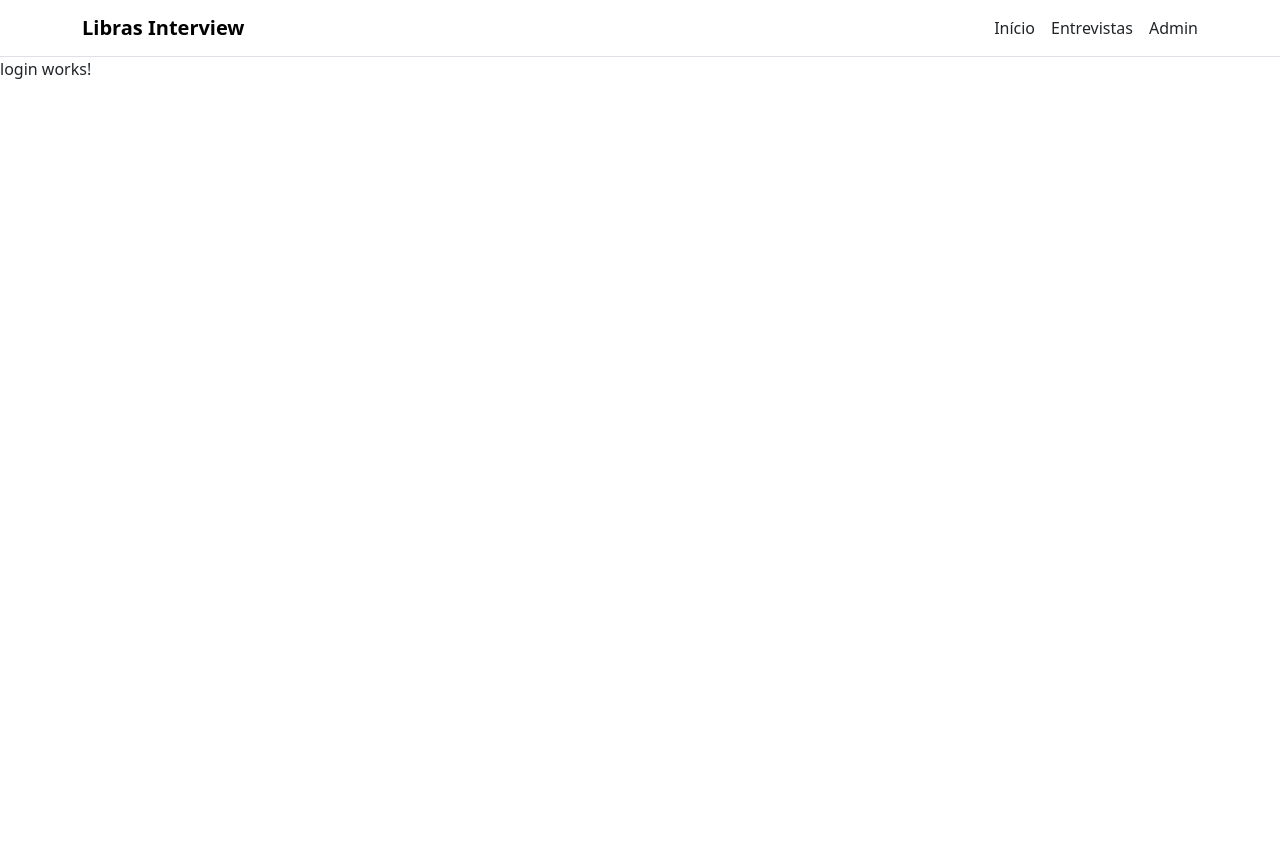
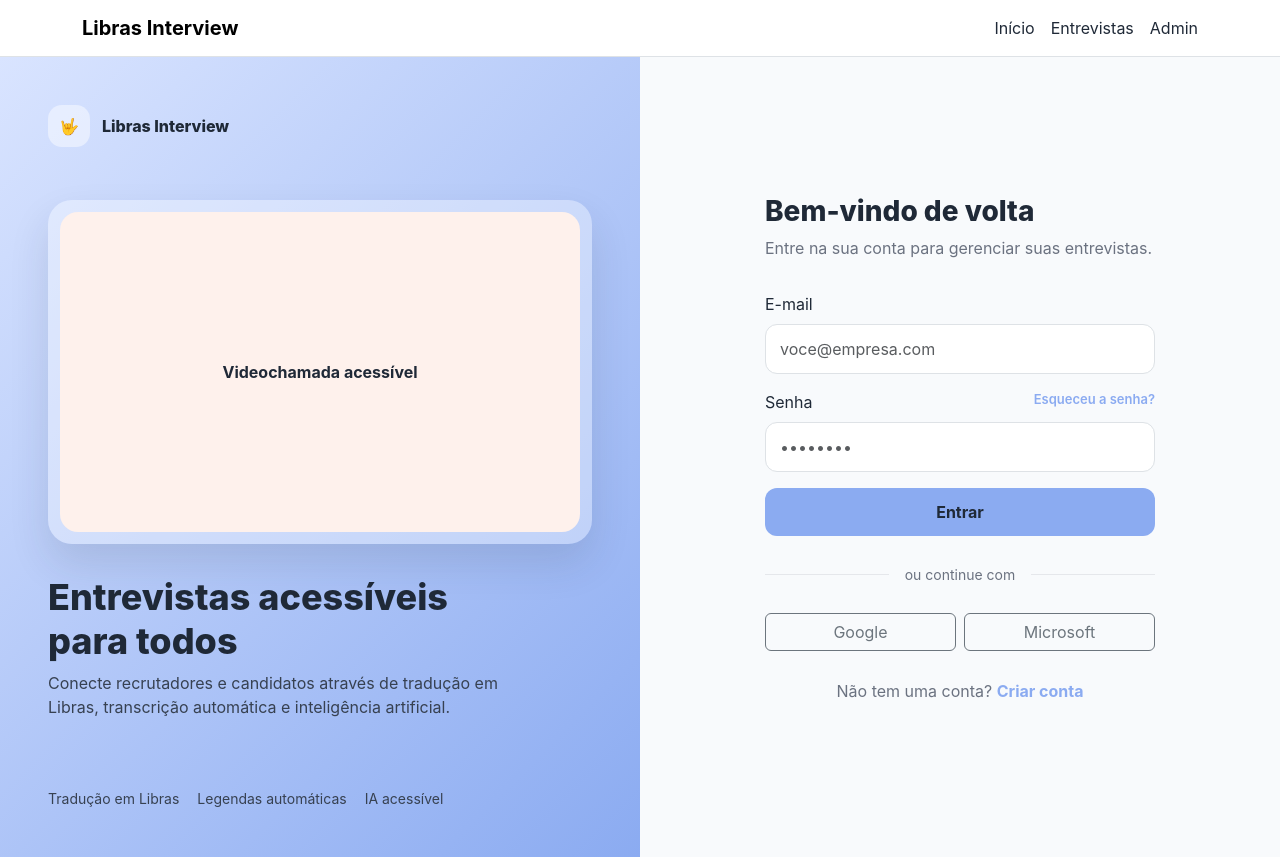
Before and after one commit to Anabastoslps/LibrasInterview-Front, an Angular app: page /login in a window 1280 px wide. Before the commit the page ends 800 px from the top, so only its background shows below. Built offline with nearby package versions, Linux system fonts and the light colour scheme.

Commit message:
Front-tela-login

```diff
--- a/src/app/features/auth/pages/login/login.css
+++ b/src/app/features/auth/pages/login/login.css
@@ -0,0 +1,150 @@
+.login-page {
+    min-height: 100vh;
+    display: grid;
+    grid-template-columns: 1fr 1fr;
+}
+
+.login-hero {
+    background: linear-gradient(135deg, var(--primary-light), var(--primary));
+    color: #1f2937;
+    padding: 48px;
+    flex-direction: column;
+    justify-content: space-between;
+}
+
+.brand {
+    display: flex;
+    align-items: center;
+    gap: 12px;
+    font-weight: 800;
+}
+
+.brand-icon,
+.mobile-logo {
+    width: 42px;
+    height: 42px;
+    border-radius: 14px;
+    background: rgba(255, 255, 255, 0.45);
+    display: flex;
+    align-items: center;
+    justify-content: center;
+}
+
+.hero-content h2 {
+    max-width: 460px;
+    font-size: 36px;
+    font-weight: 800;
+    margin-top: 32px;
+}
+
+.hero-content p {
+    max-width: 460px;
+    color: #374151;
+}
+
+.illustration-card {
+    padding: 12px;
+    background: rgba(255, 255, 255, 0.35);
+    border-radius: 24px;
+    box-shadow: 0 20px 40px rgba(31, 41, 55, 0.12);
+}
+
+.video-placeholder {
+    height: 320px;
+    border-radius: 18px;
+    background:
+        linear-gradient(rgba(255, 255, 255, .75), rgba(255, 255, 255, .75)),
+        var(--accent-light);
+    display: flex;
+    align-items: center;
+    justify-content: center;
+    font-weight: 700;
+}
+
+.hero-tags {
+    display: flex;
+    gap: 18px;
+    font-size: 14px;
+    color: #374151;
+}
+
+.login-form-wrapper {
+    background: var(--background);
+    display: flex;
+    align-items: center;
+    justify-content: center;
+    padding: 32px;
+}
+
+.login-card {
+    width: 100%;
+    max-width: 390px;
+}
+
+.login-card h1 {
+    font-size: 28px;
+    font-weight: 800;
+}
+
+.subtitle {
+    color: var(--muted);
+    margin-bottom: 32px;
+}
+
+.form-control {
+    border-radius: 12px;
+    padding: 12px 14px;
+}
+
+.btn-primary-custom {
+    background: var(--primary);
+    border: none;
+    color: #1f2937;
+    font-weight: 700;
+    border-radius: 12px;
+    padding: 12px;
+}
+
+.btn-primary-custom:hover {
+    background: #789be8;
+    color: #111827;
+}
+
+.forgot-link {
+    font-size: 13px;
+    color: var(--primary);
+    text-decoration: none;
+    font-weight: 600;
+}
+
+.divider {
+    display: flex;
+    align-items: center;
+    gap: 16px;
+    margin: 28px 0;
+    color: var(--muted);
+}
+
+.divider span {
+    flex: 1;
+    height: 1px;
+    background: var(--border);
+}
+
+.create-account {
+    text-align: center;
+    margin-top: 28px;
+    color: var(--muted);
+}
+
+.create-account a {
+    color: var(--primary);
+    font-weight: 700;
+    text-decoration: none;
+}
+
+@media (max-width: 991px) {
+    .login-page {
+        grid-template-columns: 1fr;
+    }
+}
--- a/src/app/features/auth/pages/login/login.html
+++ b/src/app/features/auth/pages/login/login.html
@@ -1 +1,85 @@
-<p>login works!</p>
+<div class="login-page">
+    <section class="login-hero d-none d-lg-flex">
+        <div class="brand">
+            <div class="brand-icon">🤟</div>
+            <span>Libras Interview</span>
+        </div>
+
+        <div class="hero-content">
+            <div class="illustration-card">
+                <div class="video-placeholder">
+                    <span>Videochamada acessível</span>
+                </div>
+            </div>
+
+            <h2>Entrevistas acessíveis para todos</h2>
+
+            <p>
+                Conecte recrutadores e candidatos através de tradução em Libras,
+                transcrição automática e inteligência artificial.
+            </p>
+        </div>
+
+        <div class="hero-tags">
+            <span>Tradução em Libras</span>
+            <span>Legendas automáticas</span>
+            <span>IA acessível</span>
+        </div>
+    </section>
+
+    <section class="login-form-wrapper">
+        <div class="login-card">
+
+
+            <h1>Bem-vindo de volta</h1>
+            <p class="subtitle">
+                Entre na sua conta para gerenciar suas entrevistas.
+            </p>
+
+            <form>
+                <div class="mb-3">
+                    <label class="form-label">E-mail</label>
+                    <input type="email" class="form-control" placeholder="voce@empresa.com" />
+                </div>
+
+                <div class="mb-3">
+                    <div class="d-flex justify-content-between">
+                        <label class="form-label">Senha</label>
+                        <a href="#" class="forgot-link">Esqueceu a senha?</a>
+                    </div>
+
+                    <input type="password" class="form-control" placeholder="••••••••" />
+                </div>
+
+                <button type="button" class="btn btn-primary-custom w-100">
+                    Entrar
+                </button>
+            </form>
+
+            <div class="divider">
+                <span></span>
+                <small>ou continue com</small>
+                <span></span>
+            </div>
+
+            <div class="row g-2">
+                <div class="col">
+                    <button class="btn btn-outline-secondary w-100">
+                        Google
+                    </button>
+                </div>
+
+                <div class="col">
+                    <button class="btn btn-outline-secondary w-100">
+                        Microsoft
+                    </button>
+                </div>
+            </div>
+
+            <p class="create-account">
+                Não tem uma conta?
+                <a href="#">Criar conta</a>
+            </p>
+        </div>
+    </section>
+</div>
--- a/src/styles.css
+++ b/src/styles.css
@@ -1 +1,18 @@
 /* You can add global styles to this file, and also import other style files */
+:root {
+    --primary: #8babf1;
+    --primary-light: #d9e4ff;
+    --accent: #faaf90;
+    --accent-light: #fcc9b5;
+    --text: #1f2937;
+    --muted: #6b7280;
+    --background: #f8fafc;
+    --card: #ffffff;
+    --border: #e5e7eb;
+}
+
+body {
+    background: var(--background);
+    color: var(--text);
+    font-family: Inter, Arial, sans-serif;
+}
```
